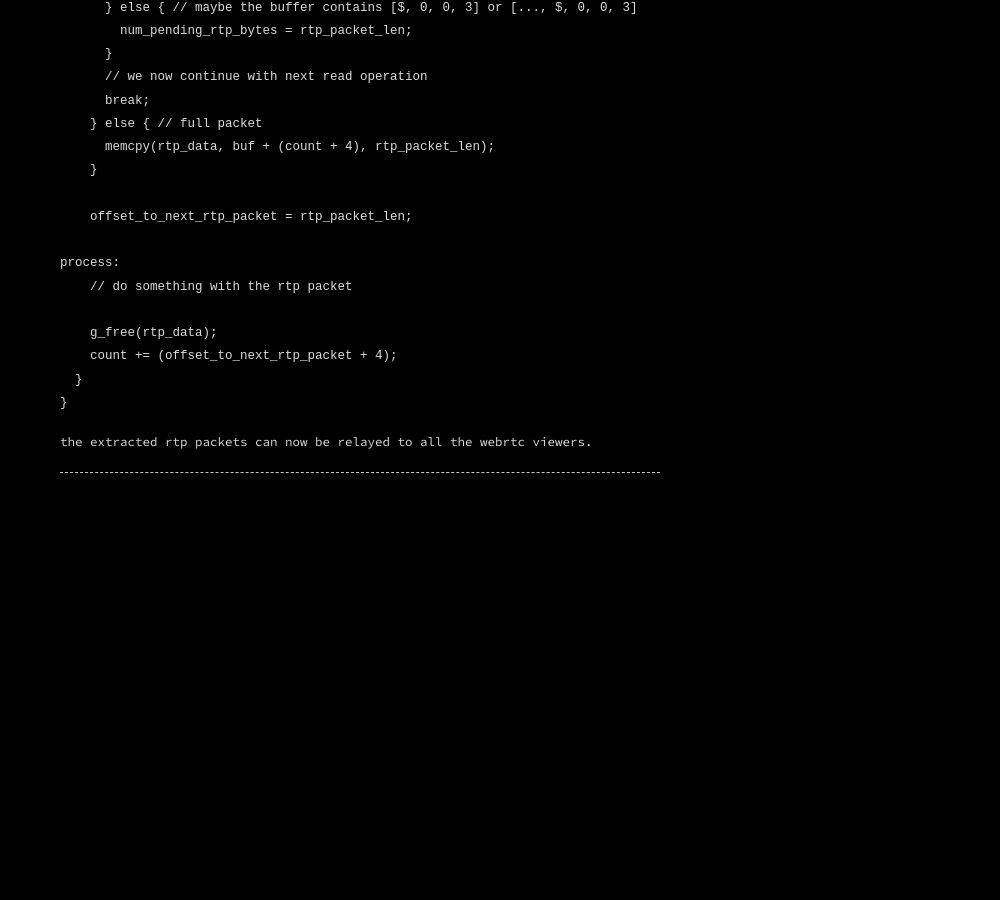
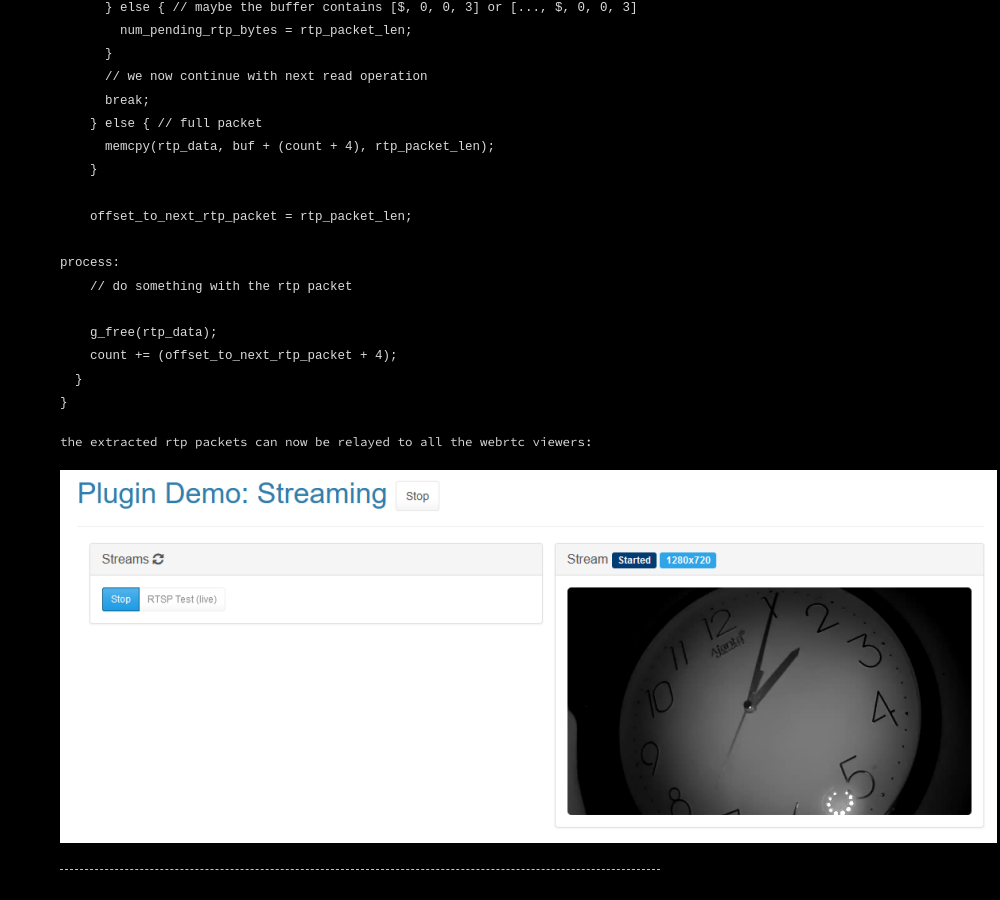
Before and after one commit to abhijeetbhagat/abhijeetbhagat.github.io, a Jekyll site: the page built from _posts/2021-07-10-implementing-tcp-based-streaming-in-janus.md, in a window 1280 px wide and 900 px high, scrolled down 4107 px. Shown: the whole window, without its empty margins (280-1280 px from the left). Built offline with Jekyll 4.4.1, drawn with Linux system fonts in a browser that asks for light colours; before the commit the page ends 4610 px from its top, so only the background shows below that.

Commit message:
add screen grab of the stream on demo page

````diff
--- a/_posts/2021-07-10-implementing-tcp-based-streaming-in-janus.md
+++ b/_posts/2021-07-10-implementing-tcp-based-streaming-in-janus.md
@@ -188,4 +188,6 @@ process:
 }
 ```
 &nbsp;
-the extracted rtp packets can now be relayed to all the webrtc viewers.
+the extracted rtp packets can now be relayed to all the webrtc viewers:
+&nbsp;
+![stream](/assets/rtsp-stream.png)
````
Also changed, not shown: assets/rtsp-stream.PNG (added).
